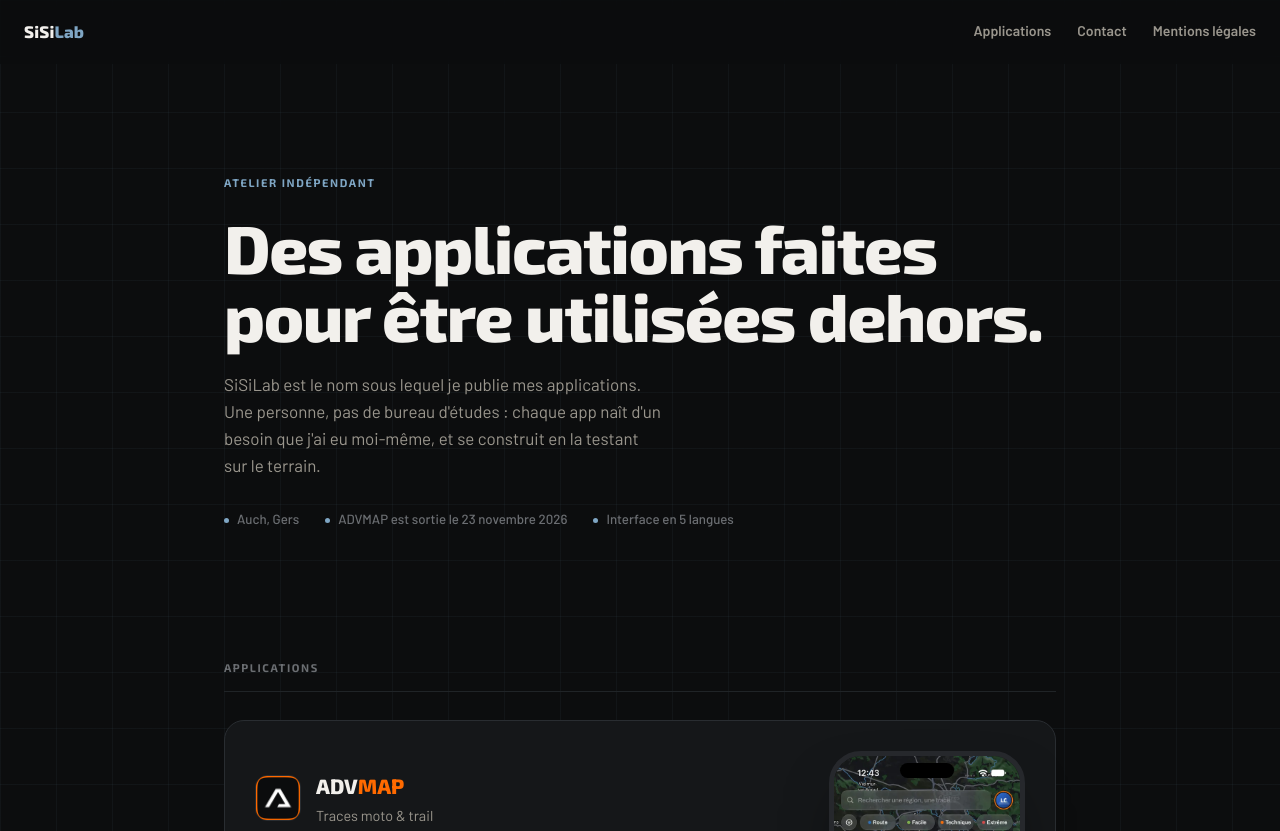
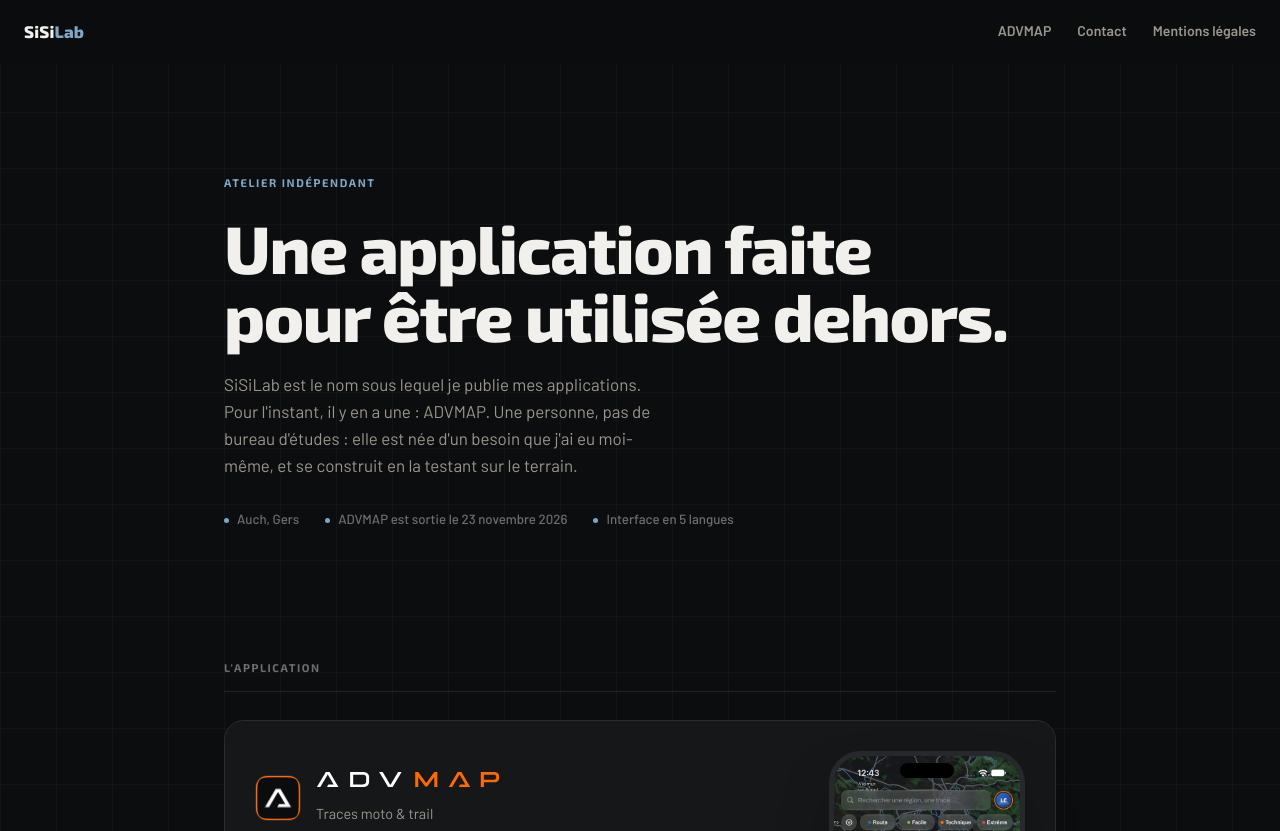
Before and after one commit to SiSi32/sisilab-site, a plain HTML site: page index.html in a window 1280 px wide. Shown: the top 831 px of the page. Drawn offline with Linux system fonts and the light colour scheme.

Commit message:
Une seule application pour l'instant, vrai logo ADVMAP, mention OpenMapTiles
Titre « Une application faite pour être utilisée dehors. », logo écrit
de l'app en image, légende de la capture complétée (OpenMapTiles).

Co-Authored-By: Claude Fable 5.2 <noreply@anthropic.com>

```diff
--- a/index.html
+++ b/index.html
@@ -3,10 +3,10 @@
 <head>
 <meta charset="utf-8" />
 <meta name="viewport" content="width=device-width, initial-scale=1" />
-<title>SiSiLab — Applications indépendantes</title>
+<title>SiSiLab — Atelier indépendant d'applications</title>
 <meta name="description" content="SiSiLab est le nom sous lequel Sylvain Chanuc publie ses applications, depuis le Gers. Aujourd'hui : ADVMAP, pour les motards trail, disponible sur l'App Store." />
 <meta property="og:title" content="SiSiLab" />
-<meta property="og:description" content="Applications indépendantes, conçues dans le Gers." />
+<meta property="og:description" content="Atelier indépendant d'applications, dans le Gers." />
 <meta property="og:type" content="website" />
 <meta property="og:url" content="https://www.sisilab.app" />
 <meta name="theme-color" content="#0C0D0E" />
@@ -128,6 +128,7 @@
   .app-mark img { width: 100%; height: 100%; display: block; }
   .app-name { font-family: 'Exo 2'; font-weight: 800; font-size: 1.3rem; }
   .app-name em { font-style: normal; color: var(--advmap); }
+  .app-wordmark { display: inline-block; height: clamp(13px, 3.6vw, 17px); width: auto; max-width: 100%; margin-bottom: 5px; }
   .app-tag { font-size: 0.9rem; color: var(--text2); }
   .app-desc { font-size: 0.94rem; color: var(--text2); margin: 16px 0 0; }
   .chips { display: flex; flex-wrap: wrap; gap: 8px; margin-top: 18px; }
@@ -219,7 +220,7 @@
 <nav class="top" id="nav">
   <a class="brand" href="#top">SiSi<span class="lab">Lab</span></a>
   <div class="links">
-    <a href="#applications">Applications</a>
+    <a href="#applications">ADVMAP</a>
     <a href="#contact">Contact</a>
     <a href="#mentions">Mentions légales</a>
   </div>
@@ -228,11 +229,12 @@
 <header class="hero" id="top">
   <div class="wrap">
     <span class="eyebrow">Atelier indépendant</span>
-    <h1 class="hero-title">Des applications faites<br>pour être utilisées dehors.</h1>
+    <h1 class="hero-title">Une application faite<br>pour être utilisée dehors.</h1>
     <p class="hero-sub">
-      SiSiLab est le nom sous lequel je publie mes applications. Une personne,
-      pas de bureau d'études : chaque app naît d'un besoin que j'ai eu moi-même,
-      et se construit en la testant sur le terrain.
+      SiSiLab est le nom sous lequel je publie mes applications. Pour l'instant,
+      il y en a une&nbsp;: ADVMAP. Une personne, pas de bureau d'études&nbsp;: elle est
+      née d'un besoin que j'ai eu moi-même, et se construit en la testant sur
+      le terrain.
     </p>
     <div class="hero-meta">
       <span><i class="tick"></i> Auch, Gers</span>
@@ -244,14 +246,14 @@
 
 <section id="applications">
   <div class="wrap">
-    <div class="section-label">Applications</div>
+    <div class="section-label">L'application</div>
 
     <div class="app-card">
       <div>
         <div class="app-head">
           <span class="app-mark"><img src="assets/advmap-icon.png" width="92" height="92" alt="" /></span>
           <span>
-            <span class="app-name">ADV<em>MAP</em></span><br>
+            <img class="app-wordmark" src="assets/advmap-wordmark.svg" width="1736" height="160" alt="ADVMAP" /><br>
             <span class="app-tag">Traces moto &amp; trail</span>
           </span>
         </div>
@@ -286,7 +288,7 @@
         </div>
       </div>
     </div>
-    <p class="credits">Capture de l'app. Données cartographiques © les <a href="https://www.openstreetmap.org/copyright" target="_blank" rel="noopener">contributeurs d'OpenStreetMap</a> (ODbL). Relief et courbes de niveau : Mapzen Terrain Tiles (USGS, Copernicus et autres sources, voir les <a href="https://advmap.sisilab.app/legal-notice.html">mentions légales d'ADVMAP</a>).</p>
+    <p class="credits">Capture de l'app. Données cartographiques © <a href="https://openmaptiles.org/" target="_blank" rel="noopener">OpenMapTiles</a> © les <a href="https://www.openstreetmap.org/copyright" target="_blank" rel="noopener">contributeurs d'OpenStreetMap</a> (ODbL). Relief et courbes de niveau : Mapzen Terrain Tiles (USGS, Copernicus et autres sources, voir les <a href="https://advmap.sisilab.app/legal-notice.html">mentions légales d'ADVMAP</a>).</p>
 
     <p class="next-note">
       D'autres projets suivront. Rien d'autre à annoncer pour le moment&nbsp;—
```
Also changed, not shown: assets/advmap-wordmark.svg (added).
